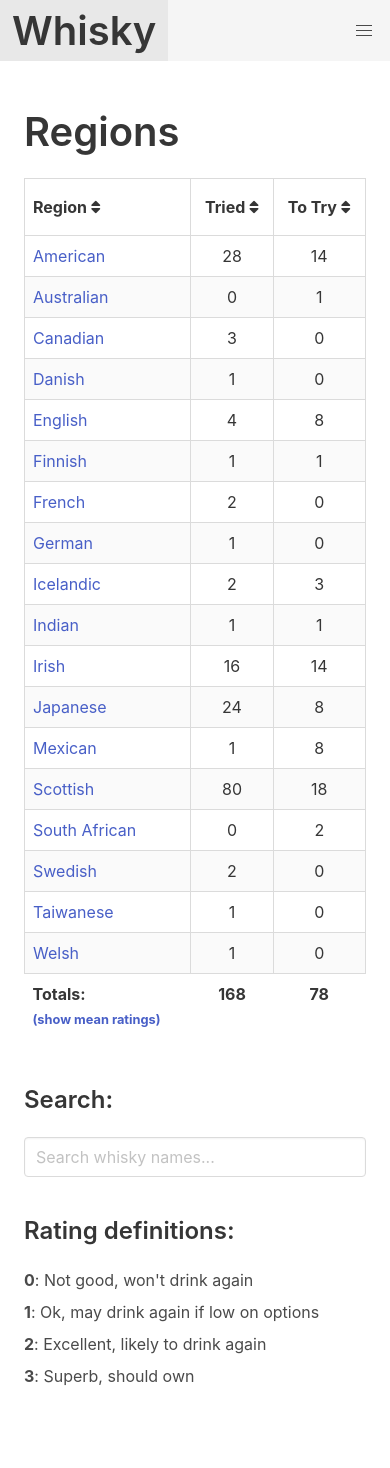
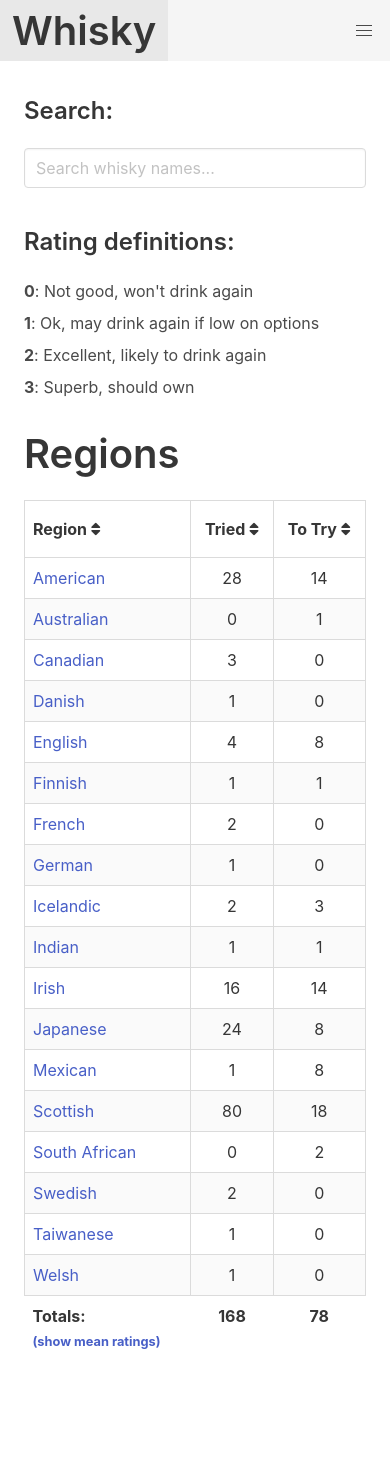
Before and after one commit to grega/whisky, a Jekyll site: the page built from index.html, in a window 390 px wide. Built offline with Jekyll 4.4.1, drawn with Linux system fonts in a browser that asks for light colours; nearby versions of some CDN libraries; after the commit the page ends 1432 px from its top, so only the background shows below that.

Commit message:
Reverse home column direction on mobile

```diff
--- a/assets/css/style.scss
+++ b/assets/css/style.scss
@@ -23,6 +23,19 @@
 
 .navbar-start {
   flex-wrap: wrap;
+}
+
+@media(max-width: 767px) {
+  .narrow-reverse-columns {
+    flex-direction: column-reverse;
+    display: flex;
+    padding-top: 0;
+
+    :nth-child(2).column {
+      padding-top: 0;
+      margin-top: -1.5em;
+    }
+  }
 }
 
 tbody tr th {
--- a/index.html
+++ b/index.html
@@ -3,7 +3,7 @@ layout: default
 title: Regions
 ---
 
-<div class="columns">
+<div class="columns narrow-reverse-columns">
   <div class="column is-6">
     <h2 class="title is-2">Regions</h2>
     <table class="table is-bordered is-striped is-narrow is-hoverable is-fullwidth has-sticky-header regions" id="regions">
```
